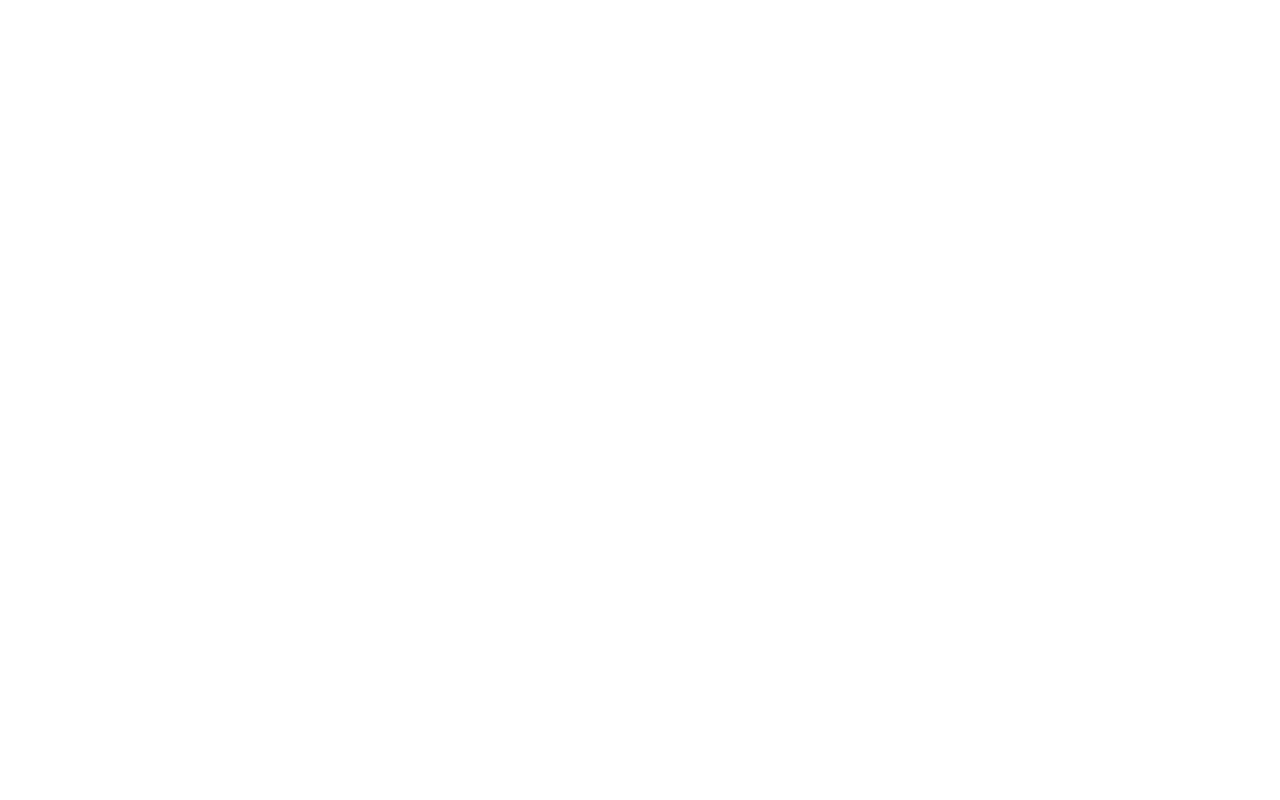
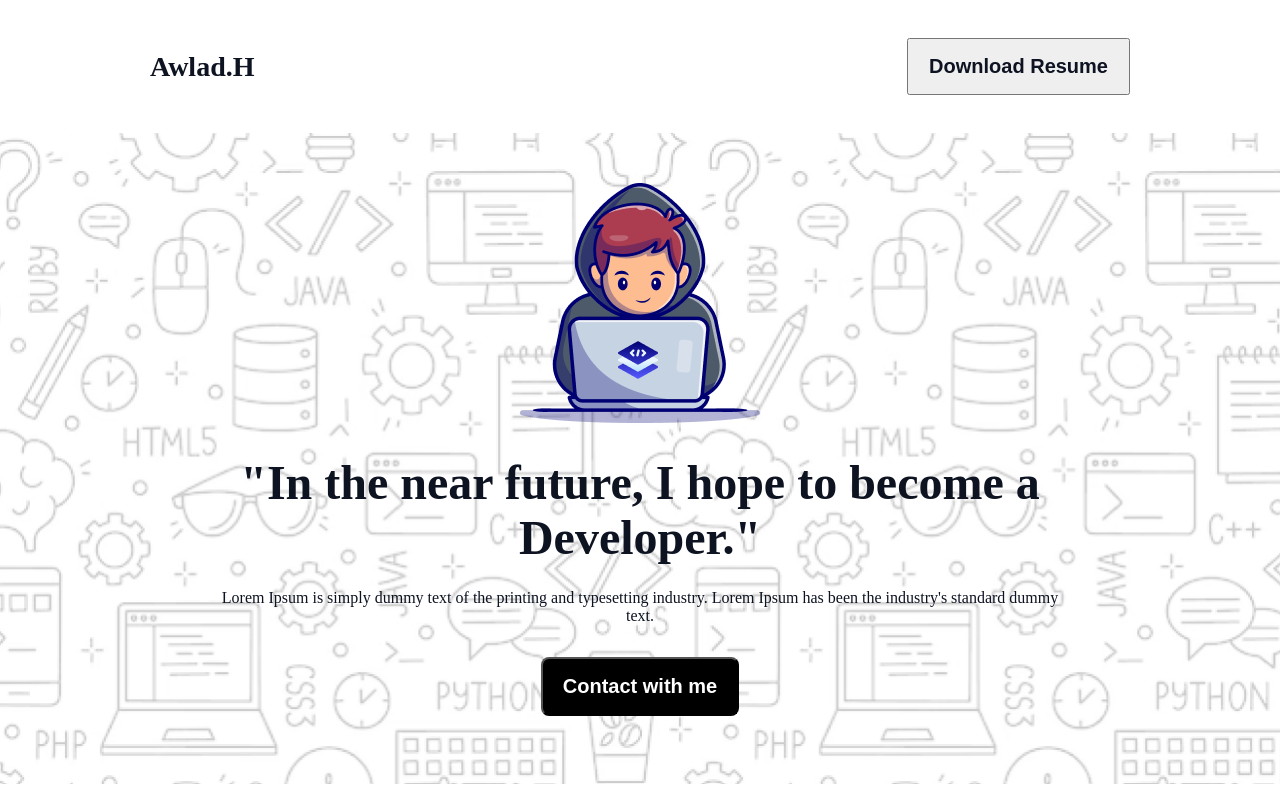
Before and after one commit to angineckz01/first-assignment2.0, a plain HTML site: page index.html in a window 1280 px wide. Drawn offline with Linux system fonts and the light colour scheme; a web font is replaced by a local one.

Commit message:
added header part

```diff
--- a/index.html
+++ b/index.html
@@ -6,9 +6,20 @@
     <title>Let's Begins Journey</title>
     <link rel="stylesheet" href="styles/style.css">
 </head>
-<body>
+<body class="azeret-mono-normal body-part">
     <header>
-
+        <section class="nav-bar">
+            <h3 class="nav-title primary-color">Awlad.H</h3>
+            <div>
+                <button class="nav-btn primary-color">Download Resume</button>
+            </div>
+        </section>
+        <section class="banner">
+            <img class="banner-img" src="./assets/Group.png" alt="">
+            <h1 class="banner-title primary-color">"In the near future, I hope to become a Developer."</h1>
+            <p class="section-description">Lorem Ipsum is simply dummy text of the printing and typesetting industry. Lorem Ipsum has been the industry's standard dummy text.</p>
+            <button class="section-btn">Contact with me</button>
+        </section>
     </header>
     <main>
 
--- a/styles/style.css
+++ b/styles/style.css
@@ -0,0 +1,70 @@
+@import url('https://fonts.googleapis.com/css2?family=Azeret+Mono:ital,wght@0,100..900;1,100..900&display=swap');
+
+.azeret-mono-normal {
+  font-family: "Azeret Mono", serif;
+  font-optical-sizing: auto;
+  font-style: normal;
+}
+/* universal selector */
+*{
+    margin: 0;
+    padding: 0;
+}
+/* shared styles */
+.primary-color{
+    color: #0D1321;
+}
+.primary-btn{
+
+}
+/* header section - navbar part*/
+.nav-bar{
+    display: flex;
+    align-items: center;
+    justify-content: space-between;
+    margin: 38px 150px;
+}
+.nav-title{
+    font-weight: 800;
+    font-size: 28px;
+}
+.nav-btn{
+    padding: 15px 20px;
+    font-size: 20px;
+    font-weight: 600;
+}
+/* header section - banner part*/
+.banner{
+    height: 580px;
+    background-image: url("../assets/Hero-bg.png");
+    background-repeat: no-repeat;
+    background-position: center;
+    background-size: cover;
+    display: flex;
+    flex-direction: column;
+    align-items: center;
+    justify-content: center;
+    padding: 26px 215px 45px;
+}
+.banner .banner-img{
+    margin-bottom: 32px;
+}
+.banner .banner-title{
+    margin-bottom: 24px;
+    font-size: 48px;
+    text-align: center;
+}
+.section-description{
+    margin-bottom: 32px;
+    text-align: center;
+    font-size: 16px;
+    color: #0D1321;
+}
+.banner .section-btn{
+    padding: 16px 20px;
+    color: white;
+    background-color: black;
+    border-radius: 8px;
+    font-size: 20px;
+    font-weight: 600;
+}
```
